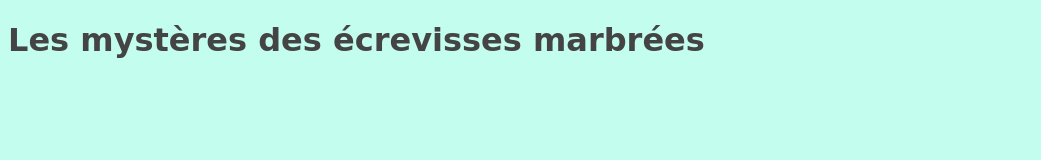
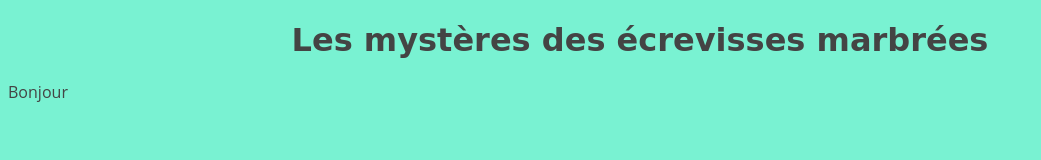
Before and after one commit to Marie-Helene-Roussel/Les-myst-res-des-crevisses-marbr-es, a plain HTML site: page index.html in a window 1280 px wide. Shown: the whole page, without its empty margins (0-1041 px from the left). Drawn offline with Linux system fonts and the light colour scheme; files that its build step writes are made by us from their sources.

Commit message:
commençons se petit article qui commence à me les courrir.

```diff
--- a/index.html
+++ b/index.html
@@ -4,12 +4,14 @@
 <head>
   <meta charset="utf-8">
   <title>Les écrevisses marbrées</title>
-  <link rel="stylesheet" href="/style.css">
+  <link rel="stylesheet" href="../ecrevisse/style.css">
 </head>
 
 <body>
     <header>
         <h1 class="titre"> Les mystères des écrevisses marbrées</h1>
+        <p> Bonjour
+        </p>
     </header>
 
 
--- a/style.css
+++ b/style.css
@@ -4,7 +4,7 @@
 body {
     font-family: "Open Sans", sans-serif;
     color: #444444;
-    background-color: #c3fdee;
+    background-color: #79f2d2;
   }
 
   a {
@@ -32,7 +32,7 @@ body {
   #main {
     margin-top: 50px;
   }
-  * Header*/
+  /* Header*/
   .titre {
     display: flex;
     justify-content: center;
```
